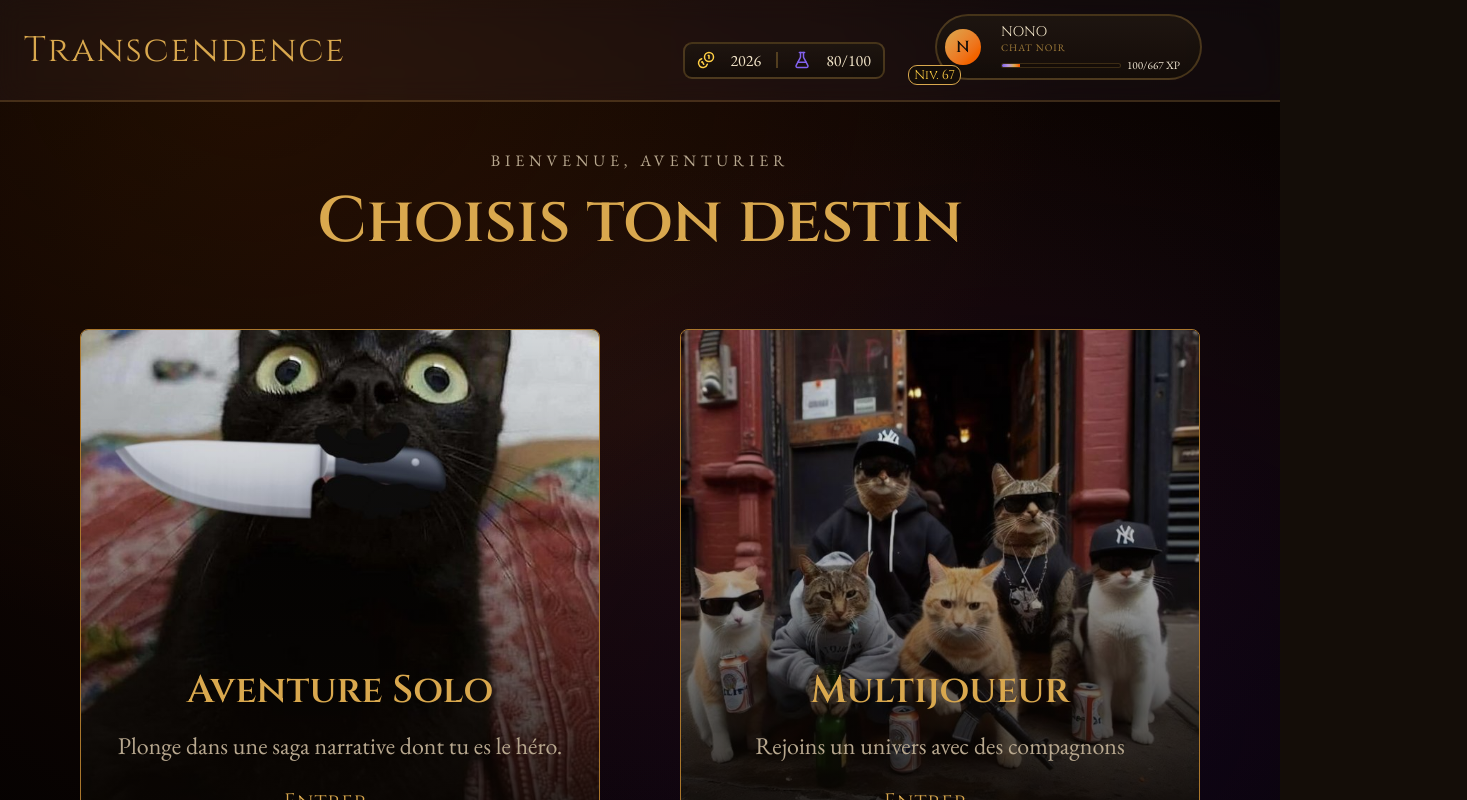
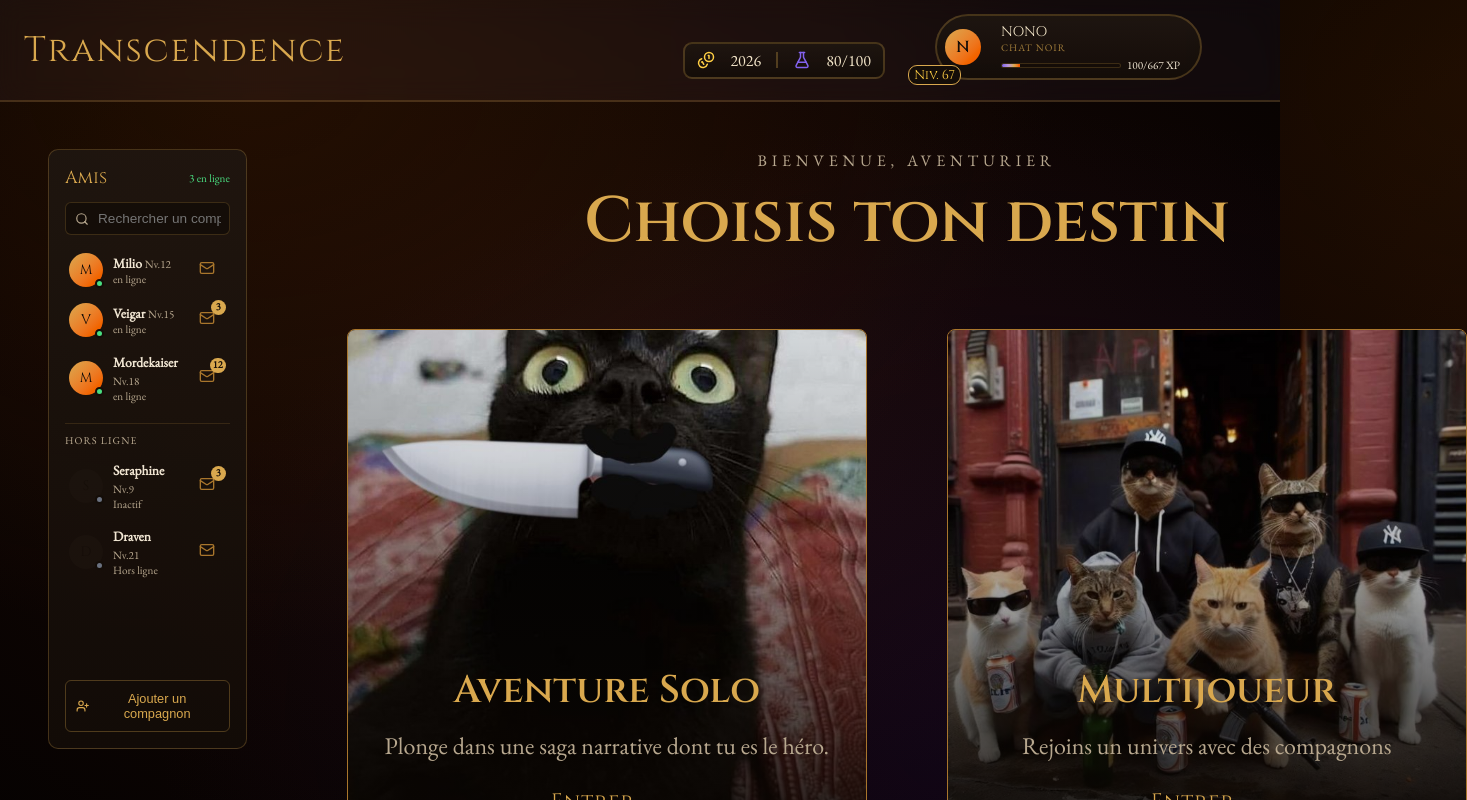
Before and after one commit to nawtam/ft_transcendence, a React (Vite) app in the folder frontend/: page / in a window 1280 px wide. Shown: the top 800 px of the page, 1467 px wide, since content can reach past the window. Built offline with nearby package versions, Linux system fonts and the light colour scheme.

Commit message:
add companions sidebar
- New CompanionsSidebar.tsx component with online/offline grouping
- Message count badge on mail icon
- Clickable name and mail icon with hover glow effect
- Scrollable list with max-height layout

```diff
--- a/frontend/src/App.tsx
+++ b/frontend/src/App.tsx
@@ -11,7 +11,7 @@ function App() {
       <Route path="/" element={<Home />} />
       <Route path="/connexion" element={<Connexion />} />
       <Route path="/Registration" element={<Registration />} />
-<Route path="/conditions-generales" element={<ConditionsGenerales />} />    </Routes>
+      <Route path="/conditions-generales" element={<ConditionsGenerales />} />    </Routes>
   )
 }
 
--- /dev/null
+++ b/frontend/src/composants/CompanionsSidebar.tsx
@@ -0,0 +1,94 @@
+import { Search, Mail, UserPlus } from 'lucide-react';
+import '../css/CompanionsSidebar.css';
+
+interface Compagnon {
+  pseudo: string;
+  niveau: number;
+  enLigne: boolean;
+  statut: string;
+  msg: number;
+}
+
+const compagnons: Compagnon[] = [
+  { pseudo: "Milio", niveau: 12, enLigne: true, statut: "en ligne", msg: 0 },
+  { pseudo: "Veigar", niveau: 15, enLigne: true, statut: "en ligne", msg: 3 },
+  { pseudo: "Mordekaiser", niveau: 18, enLigne: true, statut: "en ligne", msg: 12 },
+  { pseudo: "Seraphine", niveau: 9, enLigne: false, statut: "Inactif", msg: 3 },
+  { pseudo: "Draven", niveau: 21, enLigne: false, statut: "Hors ligne", msg: 0 },
+
+];
+
+function CompanionsSidebar() {
+  const enLigne = compagnons.filter(c => c.enLigne);
+  const horsLigne = compagnons.filter(c => !c.enLigne);
+
+  return (
+    <aside className="companions-sidebar">
+      <div className="companions-header">
+        <span className="companions-title">Amis</span>
+        <span className="companions-badge">{enLigne.length} en ligne</span>
+      </div>
+
+      <div className="companions-search">
+        <Search className="search-icon" />
+        <input type="text" placeholder="Rechercher un compagnon..." />
+      </div>
+
+      <div className="companions-list">
+        {enLigne.map((c) => (
+          <div className="companion-row" key={c.pseudo}>
+            <div className="companion-avatar-wrapper">
+              <div className="companion-avatar">{c.pseudo.charAt(0).toUpperCase()}</div>
+              <span className="companion-dot online"></span>
+            </div>
+            <div className="companion-info">
+              <span className="companion-name">{c.pseudo} <span className="companion-niveau">Nv.{c.niveau}</span></span>
+              <span className="companion-statut">{c.statut}</span>
+            </div>
+            <div className="companion-mail-wrapper">
+              <Mail className="companion-mail-icon" />
+              {c.msg > 0 && <span className="companion-mail-badge">{c.msg}</span>}
+            </div>
+          </div>
+        ))}
+
+        <div className="companions-separator">Hors ligne</div>
+
+        {horsLigne.map((c) => (
+          <div className="companion-row" key={c.pseudo}>
+            <div className="companion-avatar-wrapper">
+              <div className="companion-avatar offline">{c.pseudo.charAt(0).toUpperCase()}</div>
+              <span className="companion-dot offline"></span>
+            </div>
+            <div className="companion-info">
+              <span
+                className="companion-name companion-name-clickable"
+                onClick={() => console.log(`Ouvrir profil de ${c.pseudo}`)}
+              >
+                {c.pseudo} <span className="companion-niveau">Nv.{c.niveau}</span>
+              </span>
+              <span className="companion-statut">{c.statut}</span>
+            </div>
+            <div className="companion-mail-wrapper">
+              <Mail
+                className="companion-mail-icon companion-mail-icon-clickable"
+                onClick={(e) => {
+                  e.stopPropagation();
+                  console.log(`Ouvrir chat avec ${c.pseudo}`);
+                }}
+              />
+              {c.msg > 0 && <span className="companion-mail-badge">{c.msg}</span>}
+            </div>
+          </div>
+        ))}
+      </div>
+
+      <button className="companions-add">
+        <UserPlus className="add-icon" />
+        Ajouter un compagnon
+      </button>
+    </aside>
+  );
+}
+
+export default CompanionsSidebar;
--- /dev/null
+++ b/frontend/src/css/CompanionsSidebar.css
@@ -0,0 +1,245 @@
+.companions-sidebar {
+  width: 300px;
+  padding: 16px;
+  border-radius: 10px;
+  margin-top: 15px;
+  background: linear-gradient(180deg, color-mix(in oklch, var(--color-bg-elevated) 90%, transparent), color-mix(in oklch, var(--color-bg) 85%, transparent));
+  border: 1px solid color-mix(in oklch, var(--color-gold) 25%, transparent);
+  display: flex;
+  flex-direction: column;
+  max-height: calc(100vh - 200px);
+}
+
+.companions-header {
+  display: flex;
+  align-items: center;
+  justify-content: space-between;
+  margin-bottom: 12px;
+}
+
+.companions-title {
+  font-family: var(--font-display);
+  color: var(--color-gold);
+  font-size: 1.1rem;
+}
+
+.companions-badge {
+  font-size: 0.7rem;
+  color: #4ade80;
+}
+
+.companions-search {
+  position: relative;
+  margin-bottom: 12px;
+}
+
+.search-icon {
+  position: absolute;
+  left: 10px;
+  top: 50%;
+  transform: translateY(-50%);
+  width: 14px;
+  height: 14px;
+  color: var(--color-text-muted);
+}
+
+.companions-search input {
+  width: 100%;
+  padding: 8px 8px 8px 32px;
+  border-radius: 6px;
+  border: 1px solid color-mix(in oklch, var(--color-gold) 20%, transparent);
+  background-color: var(--color-bg);
+  color: var(--color-text);
+  font-size: 0.85rem;
+}
+
+.companions-list {
+  display: flex;
+  flex-direction: column;
+  gap: 4px;
+    flex: 1;
+  min-height: 0;
+  overflow-y: auto;
+}
+.companions-list::-webkit-scrollbar {
+  width: 6px;
+}
+
+.companions-list::-webkit-scrollbar-thumb {
+  background-color: color-mix(in oklch, var(--color-gold) 30%, transparent);
+  border-radius: 999px;
+}
+
+.companions-list::-webkit-scrollbar-track {
+  background: transparent;
+}
+
+.companion-row {
+  display: flex;
+  align-items: center;
+  gap: 10px;
+  padding: 6px 4px;
+  border-radius: 6px;
+  cursor: pointer;
+}
+
+.companion-row:hover {
+  background-color: color-mix(in oklch, var(--color-gold) 8%, transparent);
+}
+
+.companion-avatar-wrapper {
+  position: relative;
+  flex-shrink: 0;
+}
+
+.companion-avatar {
+  width: 34px;
+  height: 34px;
+  border-radius: 50%;
+  background: linear-gradient(to bottom right, var(--color-gold), var(--color-ember));
+  display: flex;
+  align-items: center;
+  justify-content: center;
+  font-family: var(--font-display);
+  font-size: 0.85rem;
+  color: var(--color-bg);
+}
+
+.companion-avatar.offline {
+  opacity: 0.5;
+  background: var(--color-bg-elevated);
+}
+
+.companion-dot {
+  position: absolute;
+  bottom: -1px;
+  right: -1px;
+  width: 9px;
+  height: 9px;
+  border-radius: 50%;
+  border: 2px solid var(--color-bg);
+}
+
+.companion-dot.online {
+  background-color: #4ade80;
+}
+
+.companion-dot.offline {
+  background-color: #6b7280;
+}
+
+.companion-info {
+  display: flex;
+  flex-direction: column;
+  flex: 1;
+  min-width: 0;
+}
+
+.companion-name {
+  font-size: 0.85rem;
+  color: var(--color-text);
+  font-weight: 600;
+}
+
+.companion-niveau {
+  font-size: 0.7rem;
+  color: var(--color-text-muted);
+  font-weight: 400;
+}
+
+.companion-statut {
+  font-size: 0.7rem;
+  color: var(--color-text-muted);
+}
+
+.companions-separator {
+  margin: 10px 0 4px;
+  font-size: 0.65rem;
+  text-transform: uppercase;
+  letter-spacing: 0.1em;
+  color: var(--color-text-muted);
+  border-top: 1px solid color-mix(in oklch, var(--color-gold) 15%, transparent);
+  padding-top: 10px;
+}
+
+.companion-mail-wrapper {
+  position: relative;
+  flex-shrink: 0;
+  cursor: pointer;
+  padding: 4px;
+}
+
+.companion-mail-wrapper:hover .companion-mail-icon {
+  color: var(--color-gold-bright);
+  filter: drop-shadow(0 0 6px color-mix(in oklch, var(--color-gold) 60%, transparent));
+}
+
+.companion-mail-icon {
+  width: 30px;
+  height: 16px;
+  color: var(--color-gold-dark);
+}
+
+.companion-mail-badge {
+  position: absolute;
+  top: -6px;
+  right: 0px;
+  min-width: 15px;
+  height: 15px;
+  padding: 0 3px;
+  border-radius: 999px;
+  background-color: var(--color-gold);
+  color: var(--color-bg);
+  font-size: 0.65rem;
+  font-weight: 700;
+  display: flex;
+  align-items: center;
+  justify-content: center;
+  white-space: nowrap;
+  line-height: 1;
+}
+
+.companions-add {
+  width: 100%;
+  margin-top: 12px;
+  padding: 10px;
+  display: flex;
+  align-items: center;
+  justify-content: center;
+  gap: 6px;
+  border-radius: 6px;
+  border: 1px solid color-mix(in oklch, var(--color-gold) 30%, transparent);
+  background: transparent;
+  color: var(--color-gold);
+  font-size: 0.8rem;
+  cursor: pointer;
+}
+
+.companions-add:hover {
+  background-color: color-mix(in oklch, var(--color-gold) 10%, transparent);
+}
+
+.add-icon {
+  width: 14px;
+  height: 14px;
+}
+
+.companion-name-clickable {
+  cursor: pointer;
+  transition: color 0.2s ease, text-shadow 0.2s ease;
+}
+
+.companion-name-clickable:hover {
+  color: var(--color-gold);
+  text-shadow: 0 0 8px color-mix(in oklch, var(--color-gold) 50%, transparent);
+}
+
+.companion-mail-icon-clickable {
+  cursor: pointer;
+  transition: color 0.2s ease, filter 0.2s ease;
+}
+
+.companion-mail-icon-clickable:hover {
+  color: var(--color-gold-bright);
+  filter: drop-shadow(0 0 6px color-mix(in oklch, var(--color-gold) 60%, transparent));
+}
--- a/frontend/src/css/Home.css
+++ b/frontend/src/css/Home.css
@@ -138,3 +138,9 @@
   text-shadow: 0 0 10px rgba(217, 168, 78, 0.9);
   color: rgba(226, 205, 166, 0.9);
 }
+
+.page-body {
+  display: flex;
+  gap: 100px;
+  align-items: stretch;
+}
--- a/frontend/src/pages/Home.tsx
+++ b/frontend/src/pages/Home.tsx
@@ -3,6 +3,7 @@ import soloImage from '../assets/home/solo.jpg';
 import multiImage from '../assets/home/multi.jpg';
 import Header from '../composants/Header';
 import { Link } from 'react-router-dom';
+import CompanionsSidebar from '../composants/CompanionsSidebar';
 import { useState } from "react";
 import '../css/Home.css'
 
@@ -40,6 +41,8 @@ return (
       </header>
     )}
     <div className="page">
+      <div className="page-body">
+      {joueur && <CompanionsSidebar />}
       <main className="hero">
         <p className="eyebrow">Bienvenue, aventurier</p>
         <h1 className="title">Choisis ton destin</h1>
@@ -58,6 +61,7 @@ return (
           />
         </div>
       </main>
+      </div>
     </div>
   </div>
 );
```
Also changed, not shown: 1 other file (tests, documents, lock files or other folders).
